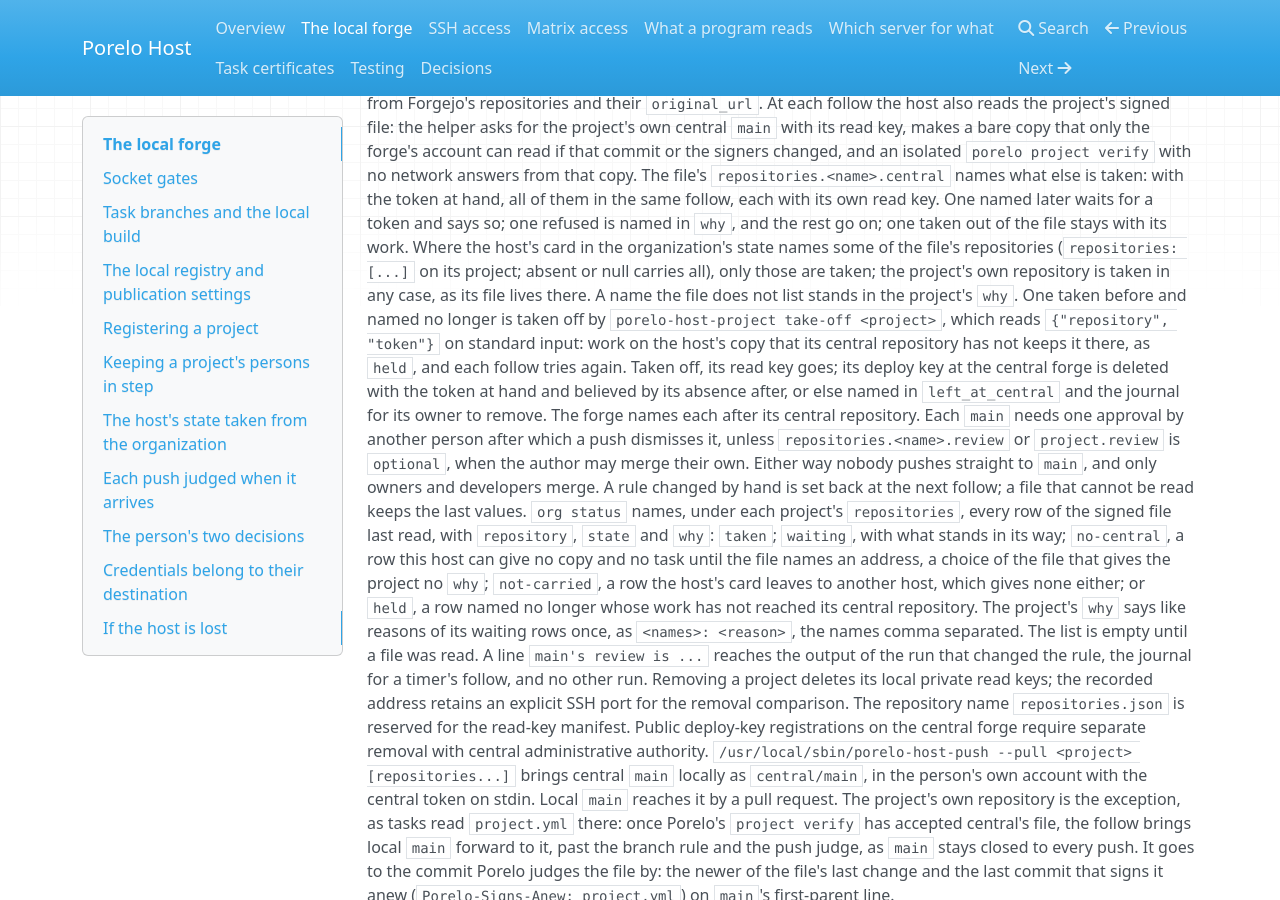
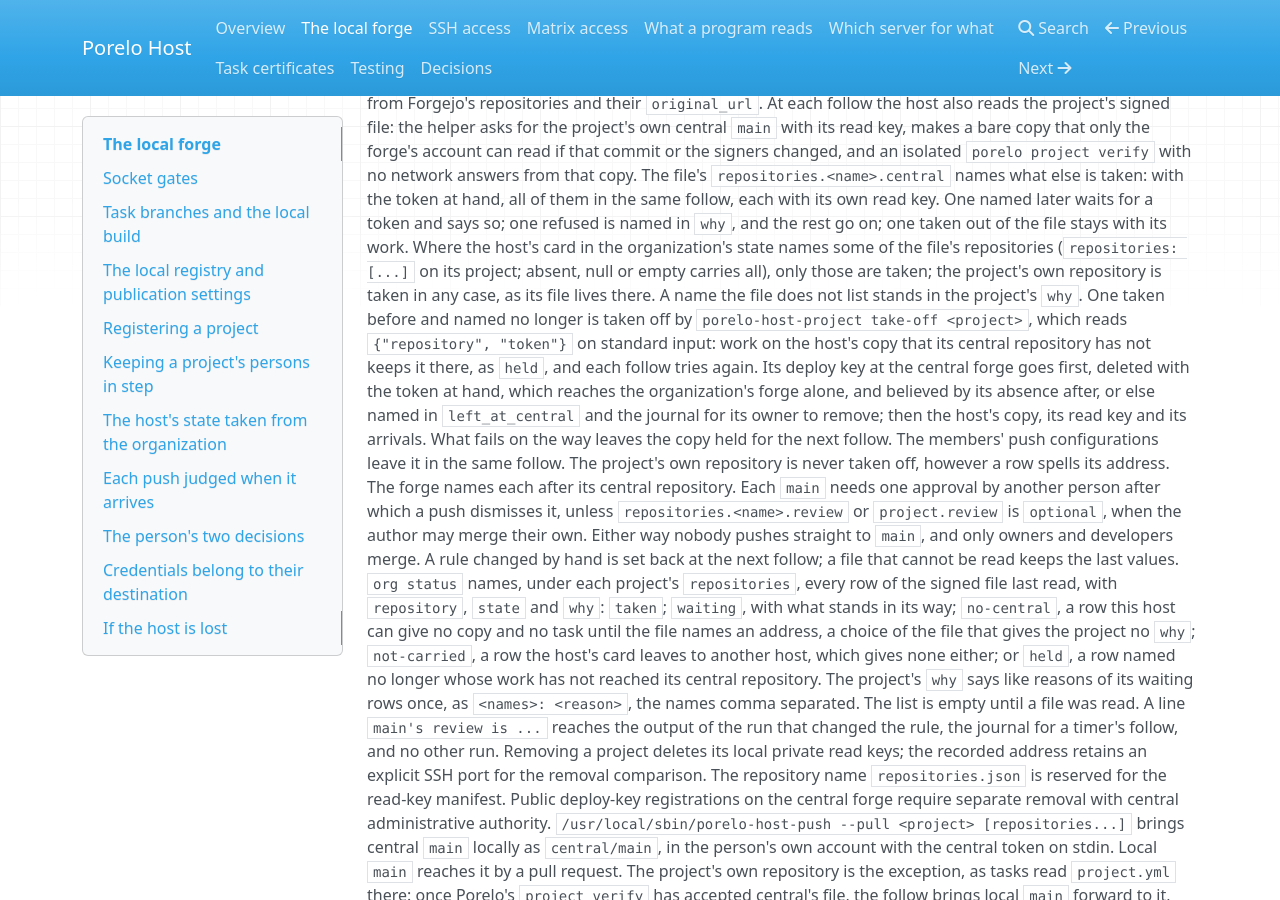
Before and after one commit to porelo-ai/porelo-host, an MkDocs documentation site: the page built from doc/local-forge.md, in a window 1280 px wide and 900 px high, scrolled down 12725 px. Built offline with MkDocs 1.6.1, drawn with Linux system fonts in a browser that asks for light colours; nearby versions of some CDN libraries.

Commit message:
Keep a carried repository and the own one when taking one off
Assisted-by: Claude Code, claude-opus-5-5
Assisted-by: Antigravity CLI, gemini-4-argon-high

```diff
--- a/doc/local-forge.md
+++ b/doc/local-forge.md
@@ -452,13 +452,15 @@ commit or the signers changed, and an isolated `porelo project verify` with no n
 `repositories.<name>.central` names what else is taken: with the token at hand, all of them in the same follow, each
 with its own read key. One named later waits for a token and says so; one refused is named in `why`, and the rest go on;
 one taken out of the file stays with its work. Where the host's card in the organization's state names some of the
-file's repositories (`repositories: [...]` on its project; absent or null carries all), only those are taken; the
+file's repositories (`repositories: [...]` on its project; absent, null or empty carries all), only those are taken; the
 project's own repository is taken in any case, as its file lives there. A name the file does not list stands in the
 project's `why`. One taken before and named no longer is taken off by `porelo-host-project take-off <project>`, which
 reads `{"repository", "token"}` on standard input: work on the host's copy that its central repository has not keeps
-it there, as `held`, and each follow tries again. Taken off, its read key goes; its deploy key at the central forge is
-deleted with the token at hand and believed by its absence after, or else named in `left_at_central` and the journal
-for its owner to remove. The forge names each after its central repository. Each `main` needs one
+it there, as `held`, and each follow tries again. Its deploy key at the central forge goes first, deleted with the token
+at hand, which reaches the organization's forge alone, and believed by its absence after, or else named in
+`left_at_central` and the journal for its owner to remove; then the host's copy, its read key and its arrivals. What
+fails on the way leaves the copy held for the next follow. The members' push configurations leave it in the same
+follow. The project's own repository is never taken off, however a row spells its address. The forge names each after its central repository. Each `main` needs one
 approval by another person after which a push dismisses it, unless `repositories.<name>.review` or `project.review` is
 `optional`, when the author may merge their own. Either way nobody pushes straight to `main`, and only owners and
 developers merge. A rule changed by hand is set back at the next follow; a file that cannot be read keeps the last values.
```
Also changed, not shown: issues/HO133-A-Host-Carries-Single-Repositories-Of-A-Project.md (+14 -8 lines), 5 other files.
